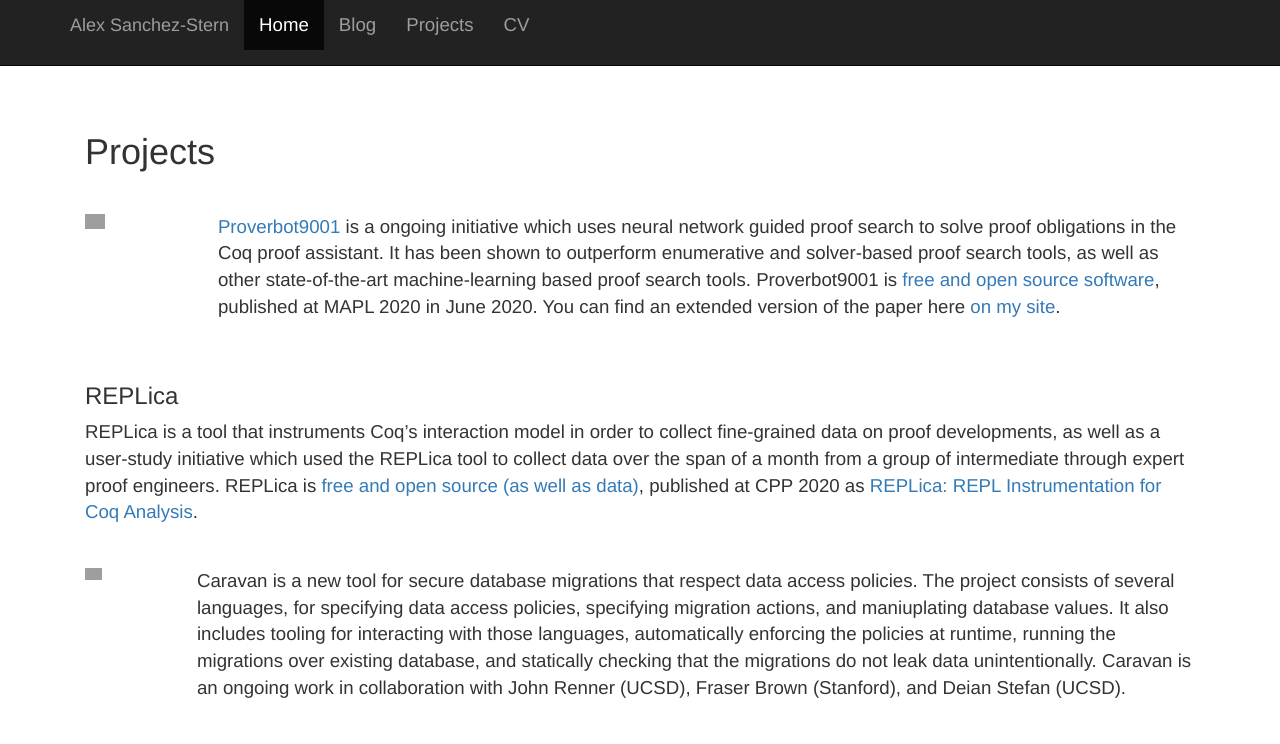
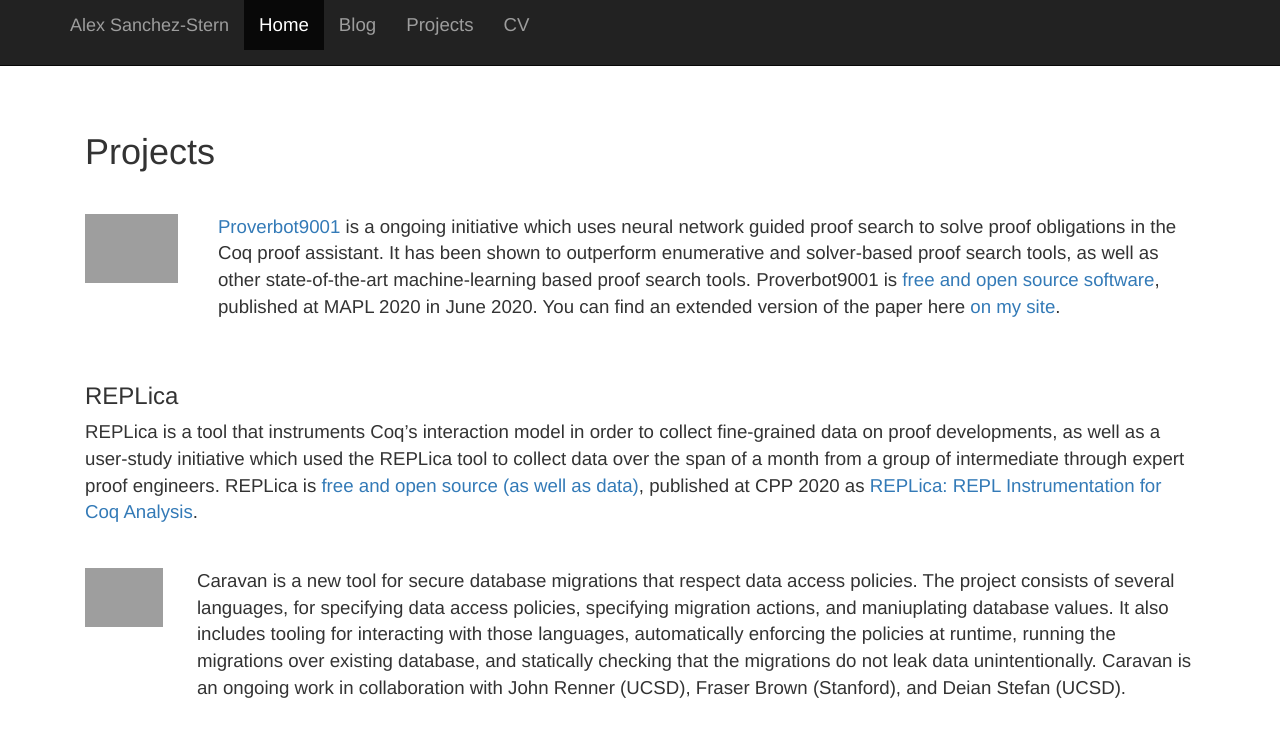
Before and after one commit to HazardousPeach/hazardouspeach.github.io, a Jekyll site: the page built from projects.md, in a window 1280 px wide and 1327 px high. Shown: the top 744 px of the window. Built offline with Jekyll 4.4.1, drawn with Linux system fonts in a browser that asks for light colours; nearby versions of some CDN libraries; grey boxes are pictures that could not be loaded.

Commit message:
Another quick fix for image sizes

```diff
--- a/css/style.scss
+++ b/css/style.scss
@@ -170,7 +170,7 @@ div.project {
 
 img.projectlogo {
     float:left;
-    width:15%;
+    // width:15%;
     margin-right:2em;
 }
 
```
